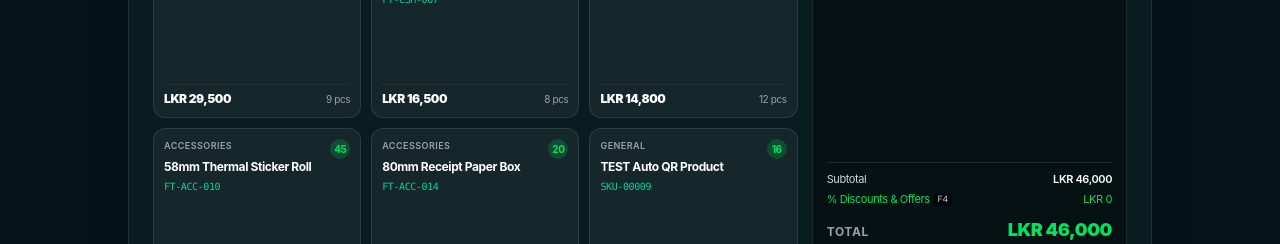
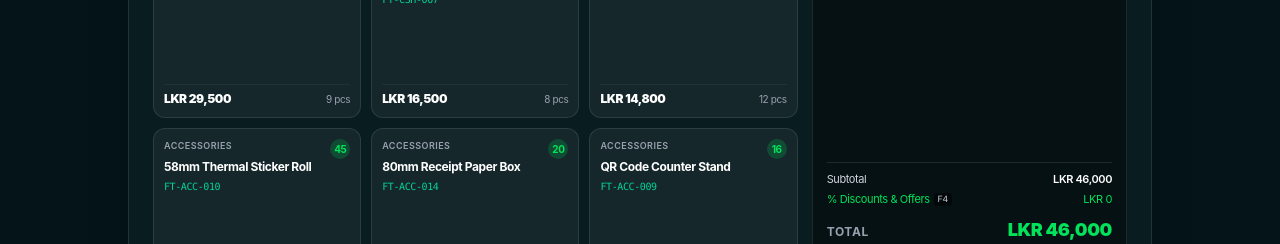
Before and after one commit to frametoque/framebooks, a Next.js app: page / in a window 1280 px wide. Shown: the part 3660-3904 px from the top of the page. Built offline with nearby package versions, Linux system fonts and the light colour scheme; no server answers; the database is empty; a web font is replaced by a local one.

Commit message:
content(landing): rename TEST Auto QR Product to QR Code Counter Stand

```diff
--- a/src/components/landing/LandingClient.tsx
+++ b/src/components/landing/LandingClient.tsx
@@ -595,9 +595,9 @@ export default function LandingClient({ initialPlans }: { initialPlans?: any[] }
                     <div className="p-2.5 rounded-xl bg-white/5 border border-white/10 hover:border-[#00E35B]/40 transition-colors flex flex-col justify-between">
                       <div className="flex justify-between items-start gap-1 mb-1.5">
                         <div>
-                          <span className="text-[9px] uppercase tracking-wider text-gray-400 block font-semibold">GENERAL</span>
-                          <span className="text-xs font-bold text-white leading-tight">TEST Auto QR Product</span>
-                          <span className="text-[10px] text-emerald-400 font-mono block mt-0.5">SKU-00009</span>
+                          <span className="text-[9px] uppercase tracking-wider text-gray-400 block font-semibold">ACCESSORIES</span>
+                          <span className="text-xs font-bold text-white leading-tight">QR Code Counter Stand</span>
+                          <span className="text-[10px] text-emerald-400 font-mono block mt-0.5">FT-ACC-009</span>
                         </div>
                         <span className="w-5 h-5 rounded-full bg-[#00E35B]/20 text-[#00E35B] text-[10px] font-bold flex items-center justify-center shrink-0">16</span>
                       </div>
```
